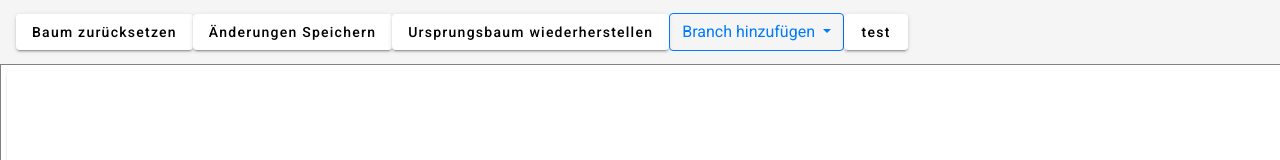
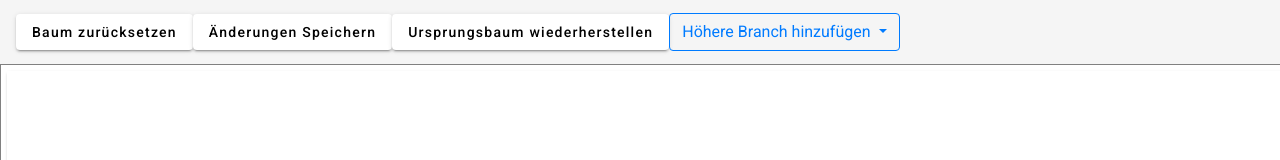
Before and after one commit to Stiefeltraeger/treeCalculator, an Angular app in the folder calculateApp/: page / in a window 1280 px wide. Shown: the top 160 px of the page. Built offline with nearby package versions, Linux system fonts and the light colour scheme.

Commit message:
farbwechsel beim ignorieren von rechnungen

```diff
--- a/calculateApp/src/app/app.component.html
+++ b/calculateApp/src/app/app.component.html
@@ -4,7 +4,7 @@
   <button mat-raised-button (click)="treeService.resetToStandardTree()">Ursprungsbaum wiederherstellen</button>
   <div ngbDropdown class="d-inline-block">
     <button type="button" class="btn btn-outline-primary" id="dropdownBasic1" ngbDropdownToggle>
-      Branch hinzufügen
+      Höhere Branch hinzufügen
     </button>
   <div ngbDropdownMenu aria-labelledby="dropdownBasic2">
     <div class="modal-body">
@@ -30,7 +30,6 @@
     </div>
   </div>
   </div>
-  <button mat-raised-button (click)="saveService.test()">test</button>
 
 </mat-toolbar>
 <app-tree-elem [children]="treeService.startingElem"></app-tree-elem>
--- a/calculateApp/src/app/components/branch/branch.component.html
+++ b/calculateApp/src/app/components/branch/branch.component.html
@@ -1,5 +1,5 @@
 <mat-card  style="margin: 5px" [style.background-color]= "branch.valueCalculated ? 'orange' : 'white'">
-  <mat-card-content>
+  <mat-card-content [style.background-color]= "branch.usedInCalculation? 'white' : 'grey'">
     <div>{{branch.name}}</div>
     <i *ngIf="branch.valueCalculated">
       <span *ngIf="!branch.positive">-</span>
```
